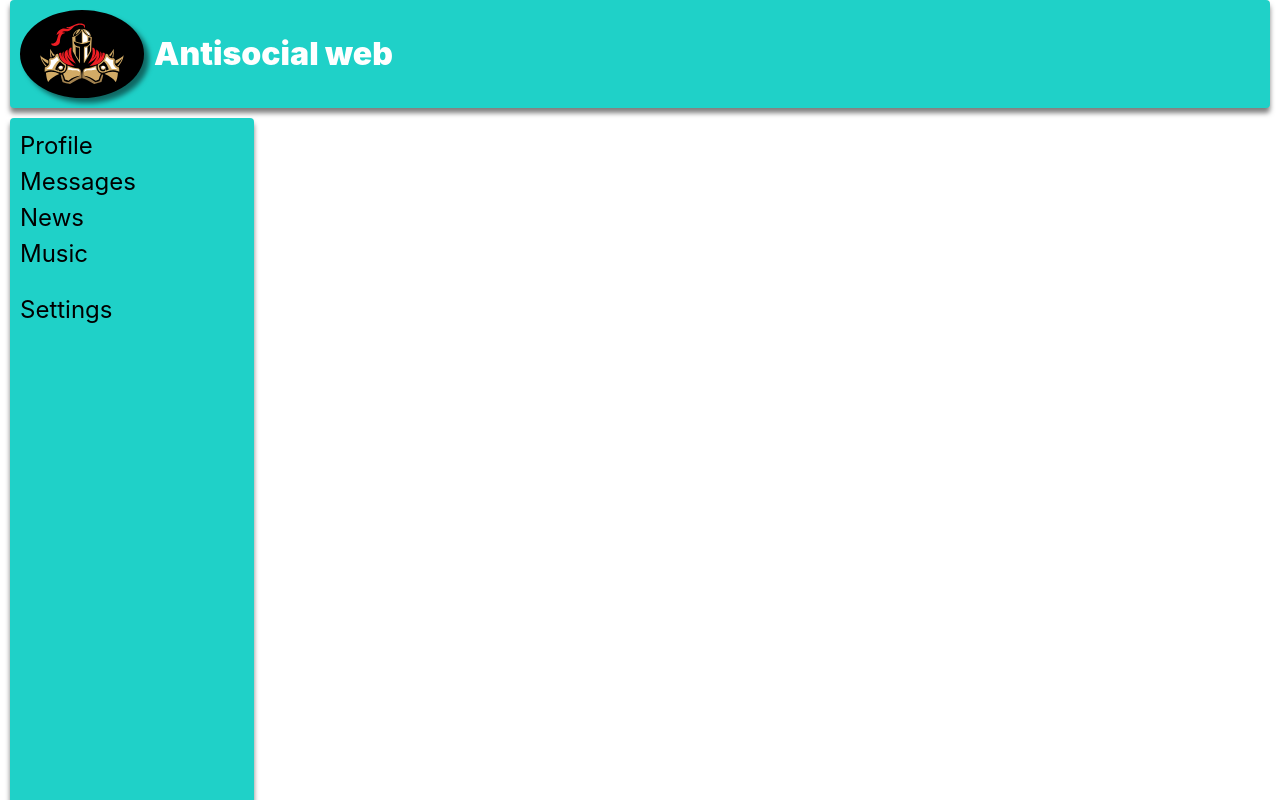
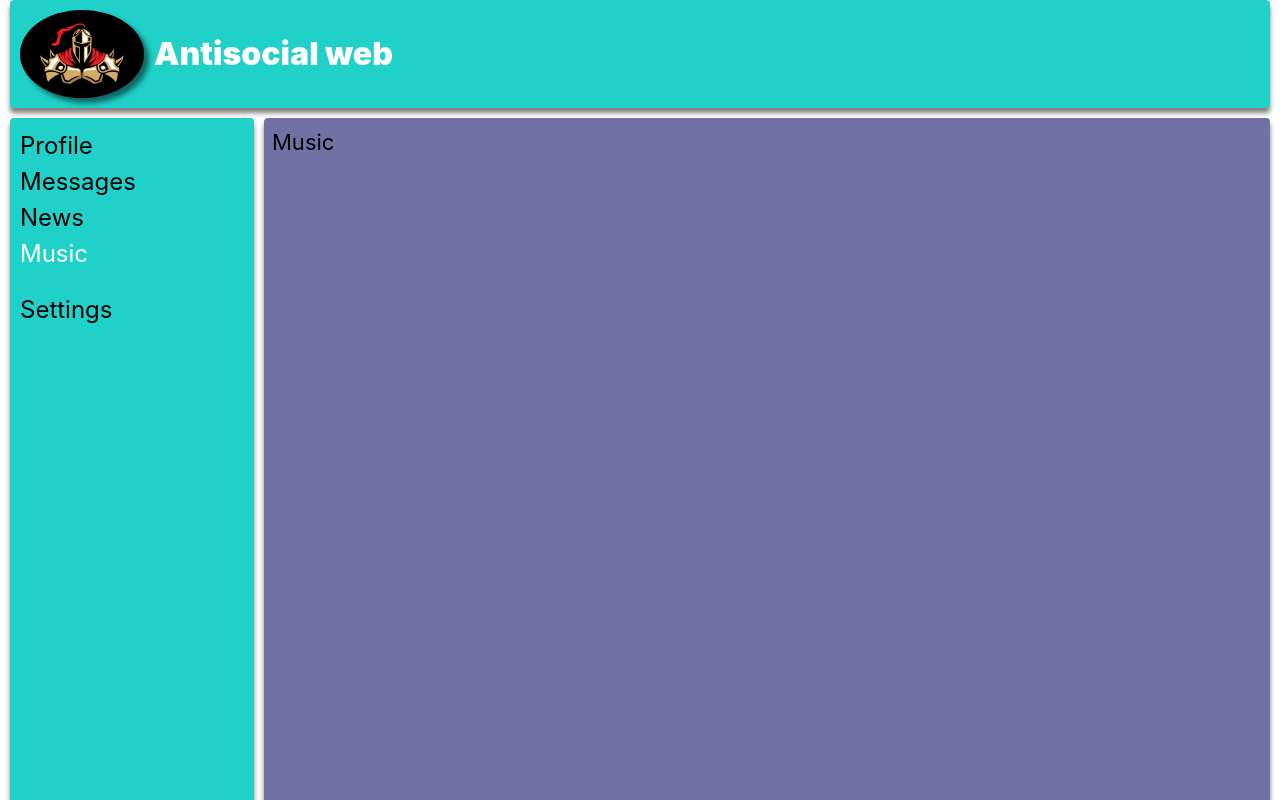
Before and after one commit to Gaurrus/learn-react-kamasutra, a React (Create React App) app: page /music in a window 1280 px wide. Shown: the top 800 px of the page. Built offline with nearby package versions, Linux system fonts and the light colour scheme.

Commit message:
kamasutra-20

```diff
--- a/src/App.css
+++ b/src/App.css
@@ -78,14 +78,7 @@ select {
   }
 }
 
-a {
-  text-decoration: none;
-  color: black;
-}
 
-a:hover {
-  font-weight: 500;
-}
 
 .app-wrapper {
   text-align: center;
--- a/src/App.jsx
+++ b/src/App.jsx
@@ -5,6 +5,9 @@ import Footer from "./components/footer/footer";
 import Header from "./components/header/header";
 import Main from "./components/main/main";
 import Nav from "./components/nav/nav";
+import Settings from "./components/settings/settings";
+import Music from "./components/music/music";
+import News from "./components/news/news";
 
 const App = (props) => {
   return (
@@ -12,9 +15,13 @@ const App = (props) => {
       <div className="app-wrapper">
         <Header />
         <Nav />
+
         <Routes>
           <Route path="/dialogs" element={<Dialogs />} />
           <Route path="/main" element={<Main />} />
+          <Route path="/news" element={<News />} />
+          <Route path="/music" element={<Music />} />
+          <Route path="/settings" element={<Settings />} />
         </Routes>
         <Footer />
       </div>
--- /dev/null
+++ b/src/components/music/music.jsx
@@ -0,0 +1,12 @@
+
+import musicStyles from "./music.module.css";
+
+const Music = (props) => {
+  return (
+    <div className={musicStyles.wrapper}>
+      Music
+    </div>
+  );
+};
+
+export default Music;
--- /dev/null
+++ b/src/components/music/music.module.css
@@ -0,0 +1,8 @@
+.wrapper {
+    background-color: rgb(113, 113, 165);
+    border-radius: 4px;
+    grid-column: 2/6;
+    text-align: justify;
+    padding: 8px;
+    box-shadow: #00000080 0px 5px 5px;
+}
--- a/src/components/nav/nav.jsx
+++ b/src/components/nav/nav.jsx
@@ -1,11 +1,6 @@
 import navStyles from "../nav/nav.module.css";
 import {
-  BrowserRouter,
-  NavLink,
-  Route,
-  Router,
-  Routes,
-  Link,
+  NavLink
 } from "react-router-dom";
 
 const Nav = () => {
@@ -13,20 +8,20 @@ const Nav = () => {
     <nav className={navStyles.nav}>
       <ul className={navStyles.list}>
         <li>
-          <Link to="/main">Profile</Link>
+          <NavLink to="/main" style={({ isActive }) => ({ color: isActive ? 'white' : 'black' })}>Profile</NavLink>
         </li>
         <li>
-          <Link to="/dialogs">Messages</Link>
+          <NavLink to="/dialogs" style={({ isActive }) => ({ color: isActive ? 'white' : 'black' })}>Messages</NavLink>
         </li>
         <li>
-          <a href="#!">News</a>
+          <NavLink to="/news" style={({ isActive }) => ({ color: isActive ? 'white' : 'black' })}>News</NavLink>
         </li>
         <li>
-          <a href="#!">Music</a>
+          <NavLink to="/music" style={({ isActive }) => ({ color: isActive ? 'white' : 'black' })}>Music</NavLink>
         </li>
-      </ul>
-      <ul className={navStyles.list}>
-        <a href="#!">Settings</a>
+        <li>
+          <NavLink to="/settings" style={({ isActive }) => ({ color: isActive ? 'white' : 'black' })}>Settings</NavLink>
+        </li>
       </ul>
     </nav>
   );
--- a/src/components/nav/nav.module.css
+++ b/src/components/nav/nav.module.css
@@ -2,7 +2,6 @@
   background-color: #1fd1c8;
   grid-column-start: 1;
   grid-column-end: 2;
-
   padding: 10px;
   text-align: justify;
   border-radius: 4px;
@@ -10,12 +9,23 @@
 }
 
 .list {
+  position: sticky;
+  top: 20px;
   display: flex;
   flex-direction: column;
   justify-content: left;
   font-size: 24px;
 }
 
-  .list:last-of-type {
+.list li:last-of-type {
   margin-top: 20px;
 }
+
+.list a {
+  text-decoration: none;
+  color: black;
+}
+
+.list a:hover {
+  font-weight: 500;
+}
--- /dev/null
+++ b/src/components/news/news.jsx
@@ -0,0 +1,11 @@
+import newsStyles from "./news.module.css";
+
+const News = (props) => {
+  return (
+    <div className={newsStyles.wrapper}>
+      News
+    </div>
+  );
+};
+
+export default News;
--- /dev/null
+++ b/src/components/news/news.module.css
@@ -0,0 +1,8 @@
+.wrapper {
+    background-color: rgb(150, 150, 231);
+    border-radius: 4px;
+    grid-column: 2/6;
+    text-align: justify;
+    padding: 8px;
+    box-shadow: #00000080 0px 5px 5px;
+}
--- /dev/null
+++ b/src/components/settings/settings.jsx
@@ -0,0 +1,12 @@
+
+import settingsStyles from "./settings.module.css";
+
+const Settings = (props) => {
+  return (
+    <div className={settingsStyles.wrapper}>
+      Settings
+    </div>
+  );
+};
+
+export default Settings
--- /dev/null
+++ b/src/components/settings/settings.module.css
@@ -0,0 +1,8 @@
+.wrapper {
+    background-color: rgb(80, 80, 226);
+    border-radius: 4px;
+    grid-column: 2/6;
+    text-align: justify;
+    padding: 8px;
+    box-shadow: #00000080 0px 5px 5px;
+}
```
Lines whose indentation alone changed are shown as unchanged.
